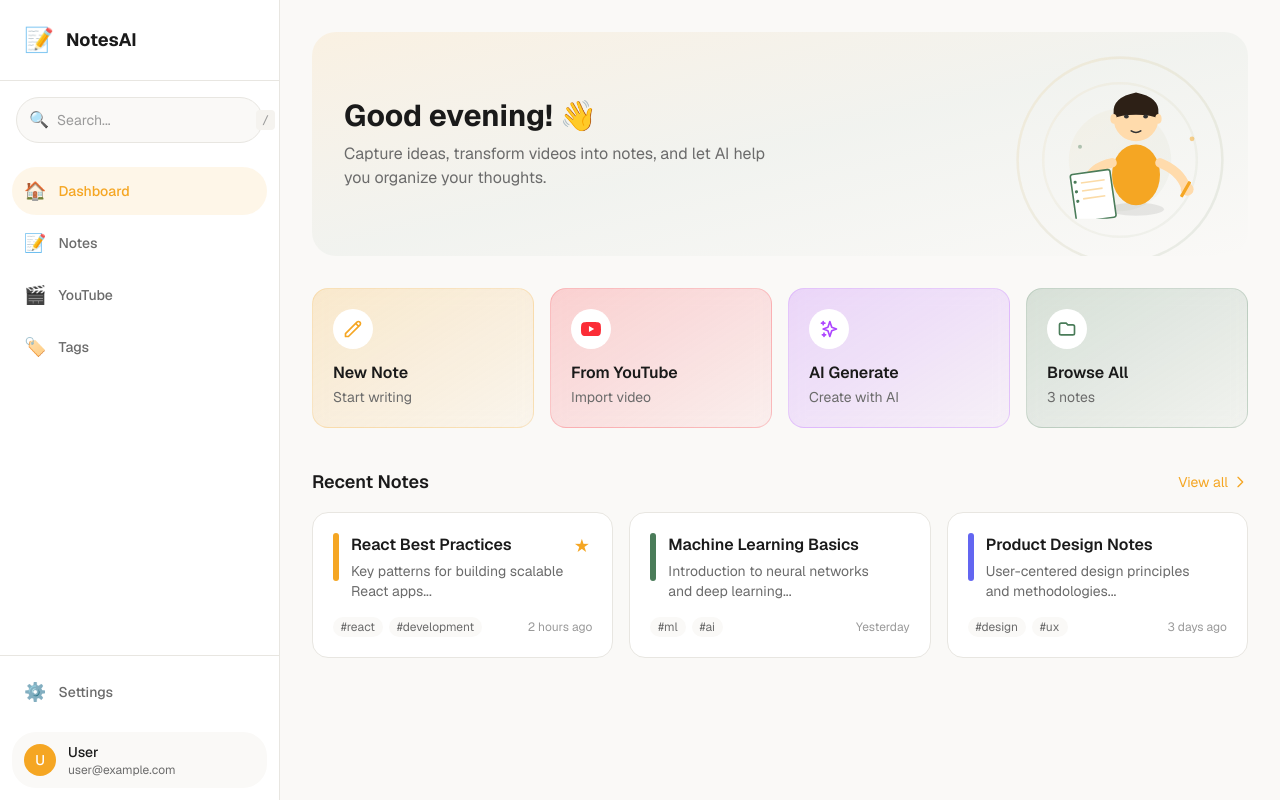
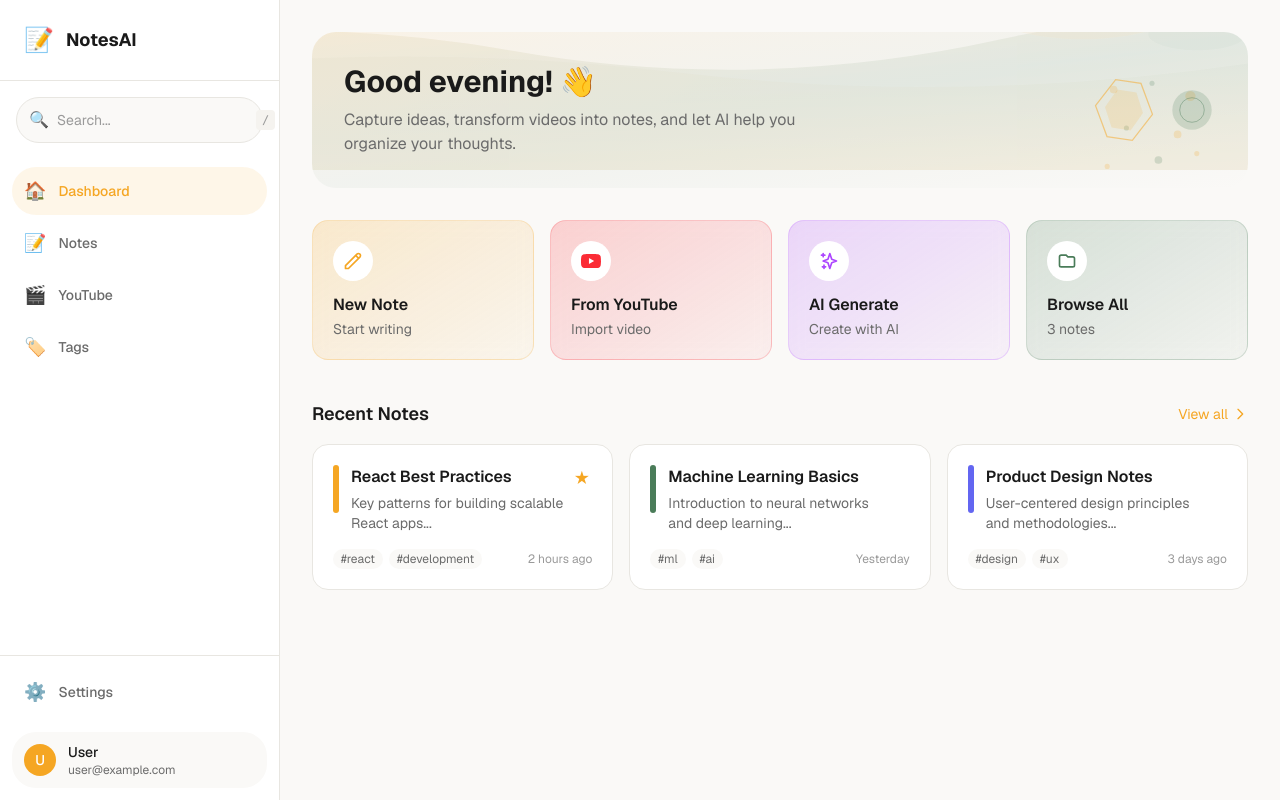
Before and after one commit to acousticclown/yt-transcript, a Next.js app in the folder apps/web/: page /dashboard in a window 1280 px wide. Built offline with nearby package versions, Linux system fonts and the light colour scheme.

Commit message:
feat: Dashboard welcome card with abstract wave art, floating dots, geometric shapes

```diff
--- a/apps/web/app/(app)/dashboard/page.tsx
+++ b/apps/web/app/(app)/dashboard/page.tsx
@@ -4,7 +4,7 @@ import Link from "next/link";
 import { useState } from "react";
 import { motion } from "framer-motion";
 import { NoteList, Note } from "../../../components/notes";
-import { WritingPerson, EmptyStateIllustration } from "../../../components/illustrations";
+import { EmptyStateIllustration } from "../../../components/illustrations";
 
 // Mock data for demo
 const initialNotes: Note[] = [
@@ -33,45 +33,100 @@ export default function DashboardPage() {
 
   return (
     <div className="p-4 sm:p-6 lg:p-8 max-w-6xl mx-auto">
-      {/* Hero Section with Illustration */}
+      {/* Hero Section with Abstract Wave Art */}
       <motion.div
         initial={{ opacity: 0, y: 10 }}
         animate={{ opacity: 1, y: 0 }}
-        className="relative mb-8 p-6 sm:p-8 bg-gradient-to-br from-[var(--color-primary)]/10 via-[var(--color-secondary)]/5 to-transparent rounded-3xl overflow-hidden"
+        className="relative mb-8 p-6 sm:p-8 bg-gradient-to-br from-[var(--color-primary)]/8 via-[var(--color-secondary)]/5 to-[var(--color-bg)] rounded-3xl overflow-hidden"
       >
-        {/* Background decoration */}
-        <div className="absolute top-0 right-0 w-64 h-64 opacity-20 pointer-events-none">
-          <svg viewBox="0 0 200 200" className="w-full h-full">
+        {/* Abstract wave background */}
+        <div className="absolute inset-0 pointer-events-none overflow-hidden">
+          <svg viewBox="0 0 800 400" className="absolute -right-20 -top-20 w-[140%] h-[140%] opacity-[0.15]" preserveAspectRatio="none">
             <defs>
-              <linearGradient id="grad1" x1="0%" y1="0%" x2="100%" y2="100%">
-                <stop offset="0%" style={{ stopColor: "var(--color-primary)", stopOpacity: 1 }} />
-                <stop offset="100%" style={{ stopColor: "var(--color-secondary)", stopOpacity: 1 }} />
+              <linearGradient id="waveGrad1" x1="0%" y1="0%" x2="100%" y2="100%">
+                <stop offset="0%" stopColor="var(--color-primary)" />
+                <stop offset="50%" stopColor="var(--color-secondary)" />
+                <stop offset="100%" stopColor="var(--color-primary)" />
+              </linearGradient>
+              <linearGradient id="waveGrad2" x1="100%" y1="0%" x2="0%" y2="100%">
+                <stop offset="0%" stopColor="var(--color-secondary)" />
+                <stop offset="100%" stopColor="var(--color-primary)" />
               </linearGradient>
             </defs>
-            <circle cx="100" cy="100" r="80" fill="none" stroke="url(#grad1)" strokeWidth="2" opacity="0.5" />
-            <circle cx="100" cy="100" r="60" fill="none" stroke="url(#grad1)" strokeWidth="2" opacity="0.3" />
-            <circle cx="100" cy="100" r="40" fill="url(#grad1)" opacity="0.2" />
+            {/* Flowing wave 1 */}
+            <path
+              d="M0,200 Q150,100 300,180 T600,160 T900,200 L900,400 L0,400 Z"
+              fill="url(#waveGrad1)"
+              opacity="0.6"
+            />
+            {/* Flowing wave 2 */}
+            <path
+              d="M0,250 Q200,150 400,220 T800,180 L800,400 L0,400 Z"
+              fill="url(#waveGrad2)"
+              opacity="0.4"
+            />
+            {/* Accent circles */}
+            <circle cx="650" cy="100" r="60" fill="var(--color-primary)" opacity="0.3" />
+            <circle cx="720" cy="150" r="30" fill="var(--color-secondary)" opacity="0.4" />
+            <circle cx="580" cy="80" r="20" fill="var(--color-primary)" opacity="0.2" />
+          </svg>
+
+          {/* Floating dots pattern */}
+          <svg viewBox="0 0 100 100" className="absolute right-8 top-8 w-32 h-32 opacity-20">
+            <circle cx="20" cy="20" r="3" fill="var(--color-primary)" />
+            <circle cx="50" cy="15" r="2" fill="var(--color-secondary)" />
+            <circle cx="80" cy="25" r="4" fill="var(--color-primary)" />
+            <circle cx="30" cy="50" r="2" fill="var(--color-secondary)" />
+            <circle cx="70" cy="55" r="3" fill="var(--color-primary)" />
+            <circle cx="15" cy="80" r="2" fill="var(--color-primary)" />
+            <circle cx="55" cy="75" r="3" fill="var(--color-secondary)" />
+            <circle cx="85" cy="70" r="2" fill="var(--color-primary)" />
           </svg>
         </div>
 
         <div className="relative z-10 flex flex-col sm:flex-row items-start sm:items-center justify-between gap-6">
-          <div>
+          <div className="max-w-lg">
             <h1 className="text-2xl sm:text-3xl font-bold text-[var(--color-text)]">
               {getGreeting()}! 👋
             </h1>
-            <p className="mt-2 text-[var(--color-text-muted)] max-w-md">
+            <p className="mt-2 text-[var(--color-text-muted)]">
               Capture ideas, transform videos into notes, and let AI help you organize your thoughts.
             </p>
           </div>
 
-          {/* Humaaans-style illustration */}
-          <motion.div
-            animate={{ y: [0, -6, 0] }}
-            transition={{ duration: 4, repeat: Infinity, ease: "easeInOut" }}
-            className="hidden md:block flex-shrink-0"
-          >
-            <WritingPerson className="w-40 h-40" />
-          </motion.div>
+          {/* Abstract shape accent */}
+          <div className="hidden md:flex items-center gap-3">
+            <motion.div
+              animate={{ rotate: [0, 360] }}
+              transition={{ duration: 20, repeat: Infinity, ease: "linear" }}
+              className="w-16 h-16"
+            >
+              <svg viewBox="0 0 100 100" className="w-full h-full">
+                <polygon
+                  points="50,5 95,30 95,70 50,95 5,70 5,30"
+                  fill="none"
+                  stroke="var(--color-primary)"
+                  strokeWidth="2"
+                  opacity="0.5"
+                />
+                <polygon
+                  points="50,20 80,35 80,65 50,80 20,65 20,35"
+                  fill="var(--color-primary)"
+                  opacity="0.15"
+                />
+              </svg>
+            </motion.div>
+            <motion.div
+              animate={{ scale: [1, 1.1, 1] }}
+              transition={{ duration: 3, repeat: Infinity, ease: "easeInOut" }}
+              className="w-12 h-12"
+            >
+              <svg viewBox="0 0 100 100" className="w-full h-full">
+                <circle cx="50" cy="50" r="40" fill="var(--color-secondary)" opacity="0.2" />
+                <circle cx="50" cy="50" r="25" fill="none" stroke="var(--color-secondary)" strokeWidth="2" opacity="0.4" />
+              </svg>
+            </motion.div>
+          </div>
         </div>
       </motion.div>
 
```
